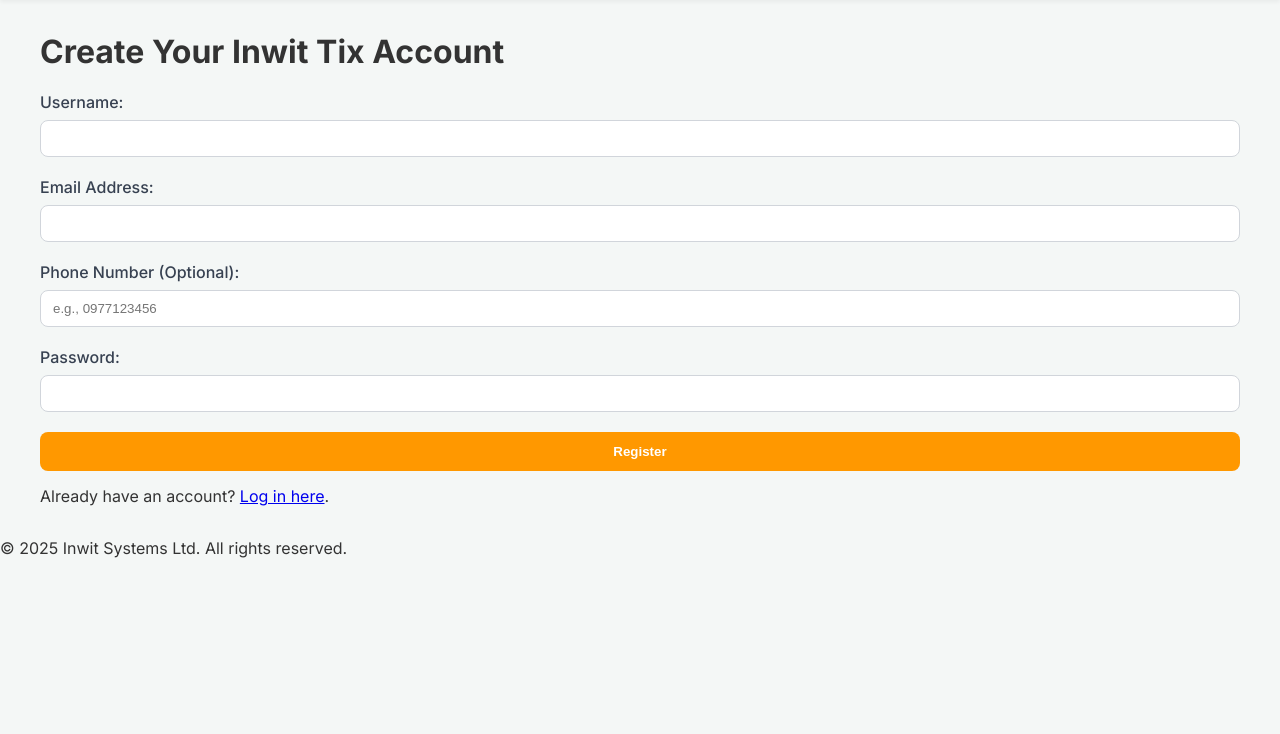
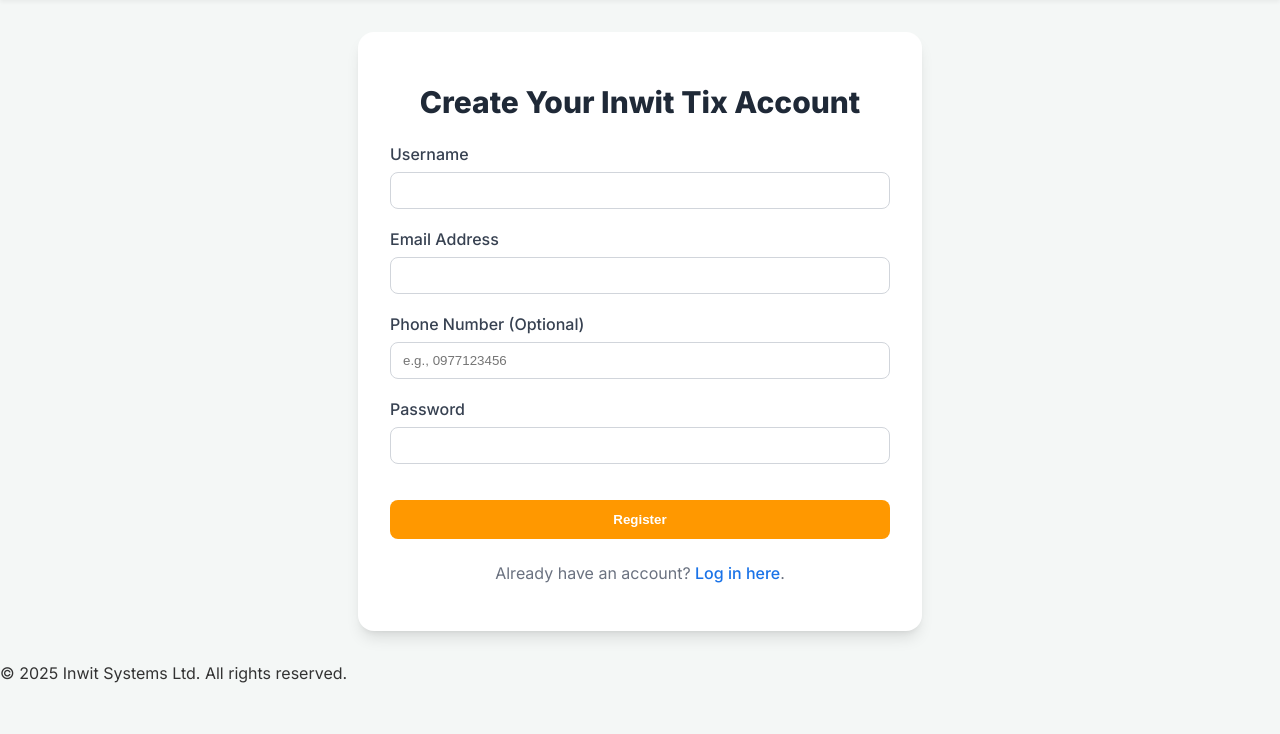
Before and after one commit to Plightin/inwit-tix-app, a Flask app: page /register in a window 1280 px wide. Shown: the part 66-800 px from the top of the page. Run offline with Flask 3, Linux system fonts and the light colour scheme.

Commit message:
Update register.html

```diff
--- a/templates/register.html
+++ b/templates/register.html
@@ -1,28 +1,29 @@
 {% extends 'layout.html' %}
-{% block title %}Register{% endblock %}
+{% block title %}Create Account{% endblock %}
 {% block content %}
-    <h1>Create Your Inwit Tix Account</h1>
-    <form action="{{ url_for('register') }}" method="post" class="form-card">
+    <div class="form-container">
+        <h1 class="form-title">Create Your Inwit Tix Account</h1>
+        <form method="post">
             <div class="form-group">
-            <label for="username">Username:</label>
-            <input type="text" id="username" name="username" required>
+                <label for="username">Username</label>
+                <input type="text" name="username" id="username" required>
             </div>
             <div class="form-group">
-            <label for="email">Email Address:</label>
-            <input type="email" id="email" name="email" required>
-        </div>
-        <!-- Phone Number Field -->
-        <div class="form-group">
-            <label for="phone_number">Phone Number (Optional):</label>
-            <input type="text" id="phone_number" name="phone_number" placeholder="e.g., 0977123456">
+                <label for="email">Email Address</label>
+                <input type="email" name="email" id="email" required>
             </div>
             <div class="form-group">
-            <label for="password">Password:</label>
-            <input type="password" id="password" name="password" required>
+                <label for="phone_number">Phone Number (Optional)</label>
+                <input type="tel" name="phone_number" id="phone_number" placeholder="e.g., 0977123456">
             </div>
-        <button type="submit" class="btn">Register</button>
+            <div class="form-group">
+                <label for="password">Password</label>
+                <input type="password" name="password" id="password" required>
+            </div>
+            <button type="submit" class="btn" style="margin-top: 1rem;">Register</button>
         </form>
-    <p style="margin-top: 15px;">
+        <p class="form-text">
             Already have an account? <a href="{{ url_for('login') }}">Log in here</a>.
         </p>
+    </div>
 {% endblock %}
```
Lines whose indentation alone changed are shown as unchanged.
